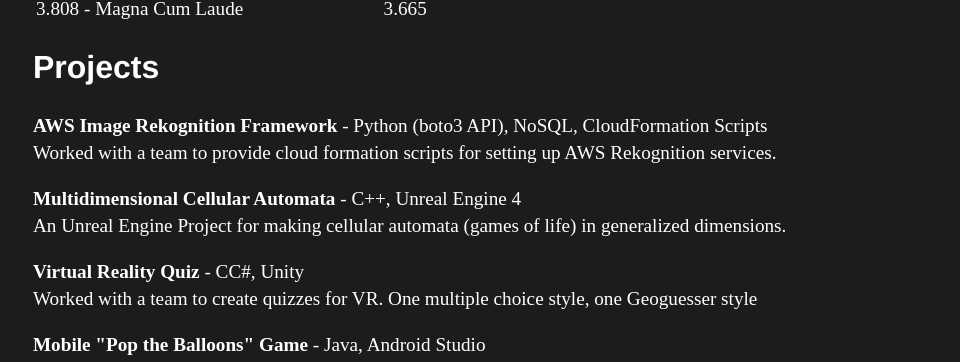
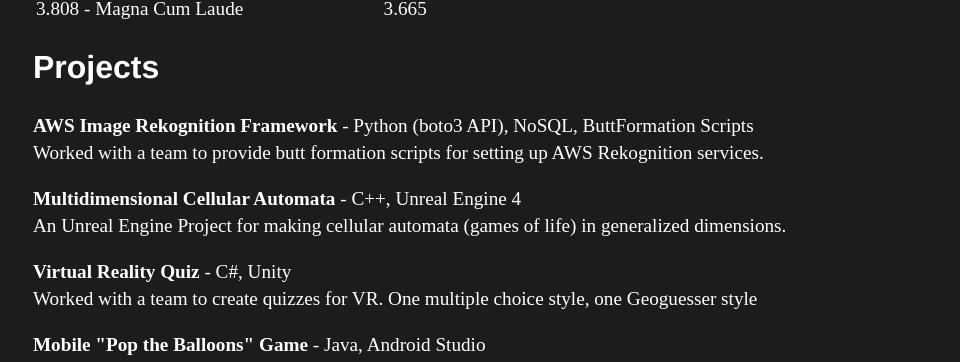
Before and after one commit to gpoquiz/gpoquiz.github.io, a Jekyll site: the page built from resume/index.html, in a window 1280 px wide. Shown: the part 451-813 px from the top of the page, without its empty margins (159-1119 px from the left). Built offline with Jekyll 4.4.1, drawn with Linux system fonts in a browser that asks for light colours.

Commit message:
Update index.html

```diff
--- a/resume/index.html
+++ b/resume/index.html
@@ -29,15 +29,15 @@
 					</tr>
 			</table>
 			<h2>Projects</h2>
-			<p><strong>AWS Image Rekognition Framework</strong> - Python (boto3 API), NoSQL, CloudFormation Scripts<br>
-			Worked with a team to provide cloud formation scripts for setting up AWS Rekognition services.
+			<p><strong>AWS Image Rekognition Framework</strong> - Python (boto3 API), NoSQL, ButtFormation Scripts<br>
+			Worked with a team to provide butt formation scripts for setting up AWS Rekognition services.
 			</p>
 
 			<p><strong>Multidimensional Cellular Automata</strong> - C++, Unreal Engine 4<br>
 			An Unreal Engine Project for making cellular automata (games of life) in generalized dimensions.
 			</p>
 
-			<p><strong>Virtual Reality Quiz</strong> - CC#, Unity<br>
+			<p><strong>Virtual Reality Quiz</strong> - C#, Unity<br>
 			Worked with a team to create quizzes for VR. One multiple choice style, one Geoguesser style
 			</p>
 
```
